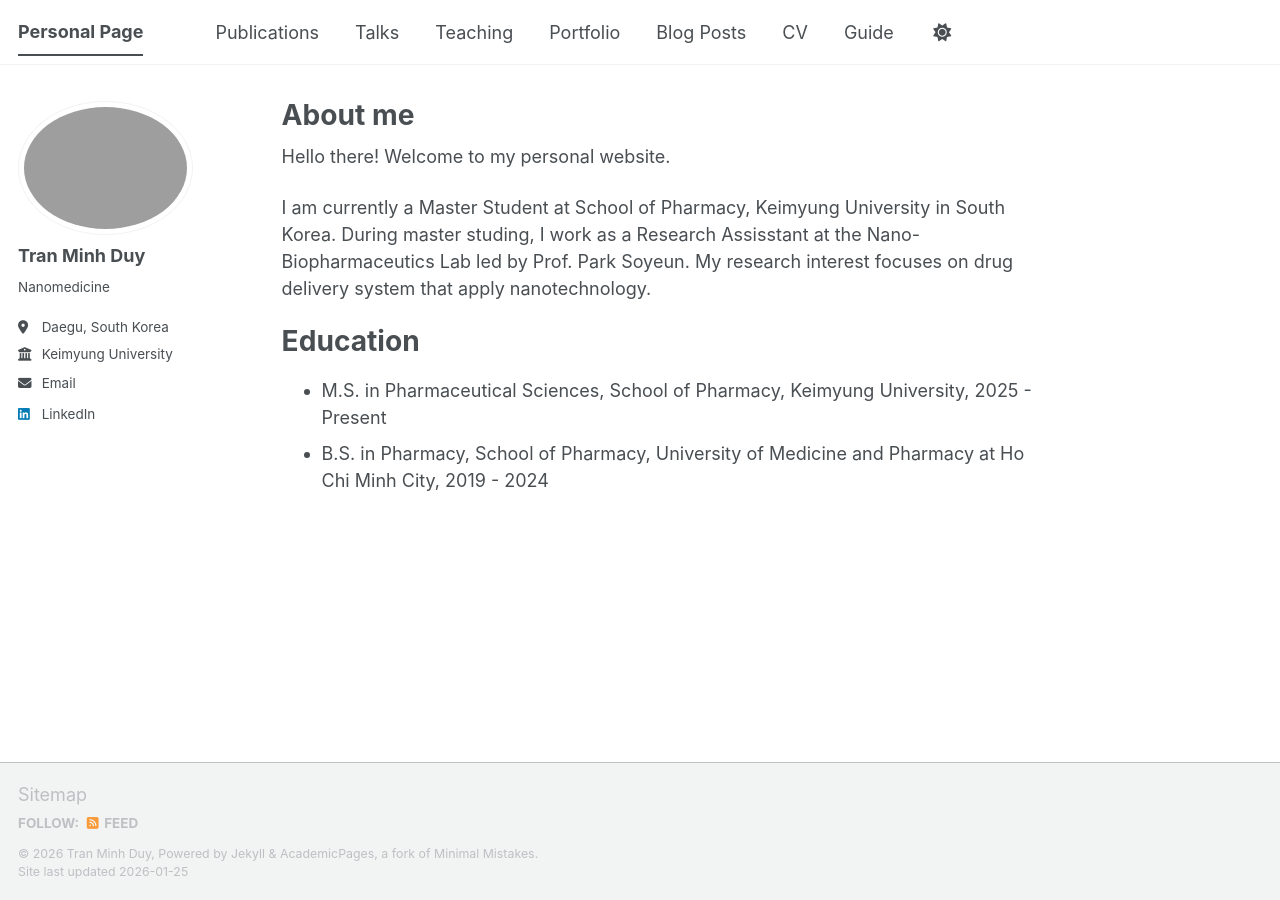
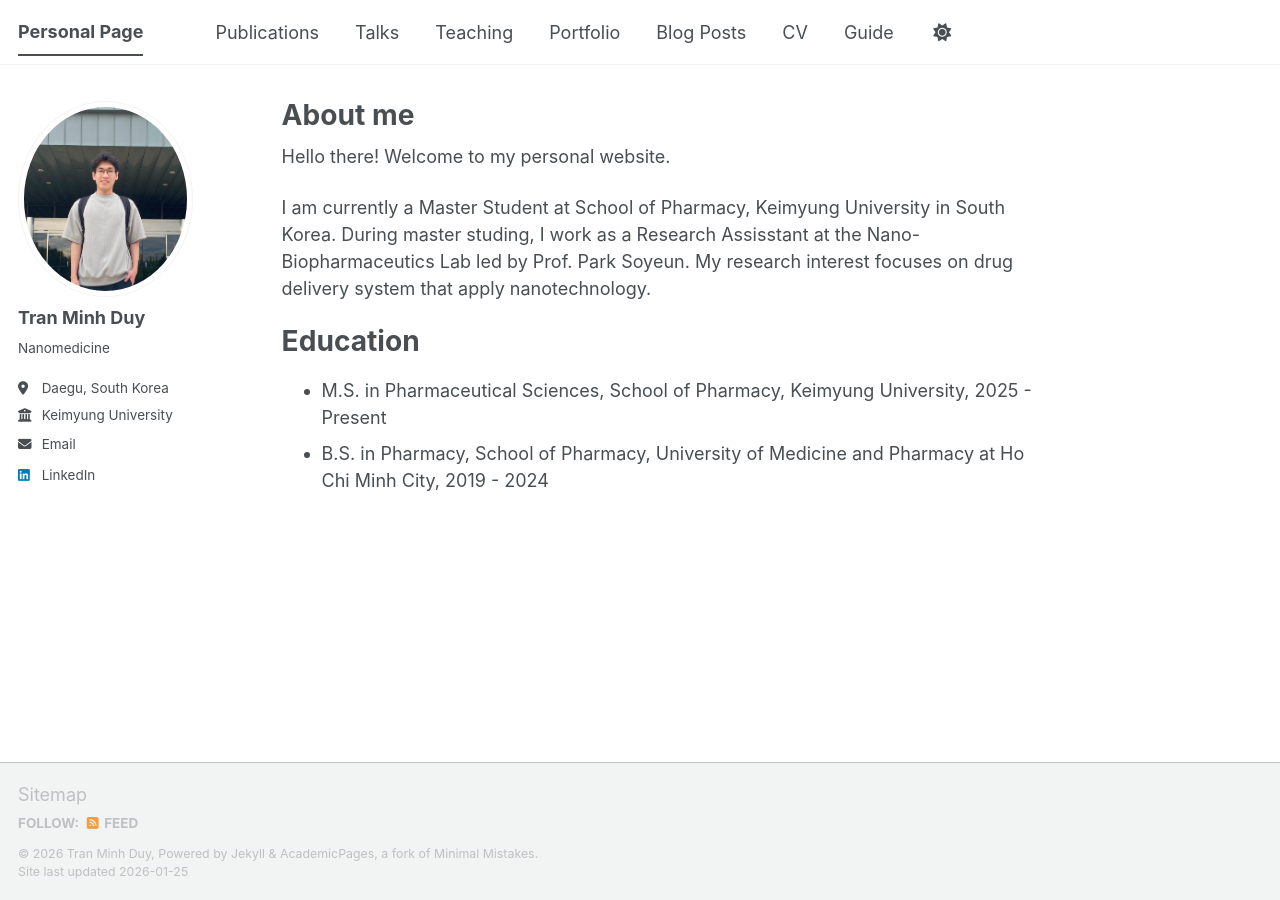
Before and after one commit to tranminhduy-git/tmduy.github.io, a Jekyll site: the page built from _pages/about.md, in a window 1280 px wide. Built offline with Jekyll 4.4.1, drawn with Linux system fonts in a browser that asks for light colours; a script bundle is joined from its source files by our own code; library files that are not in the unit come from our copies.

Commit message:
Update _config.yml

```diff
--- a/_config.yml
+++ b/_config.yml
@@ -23,7 +23,7 @@ repository               : "https://tranminhduy-git.github.io/tmduy.github.io//"
 #               Additional customization can be done by editing /_includes/author-profile.html
 author:
   # Biographic information
-  avatar           : "IMG_2250.jpeg"
+  avatar           : "profile.jpeg"
   name             : "Tran Minh Duy"
   pronouns         :  # example: "she/her"
   bio              : "Nanomedicine"
```
